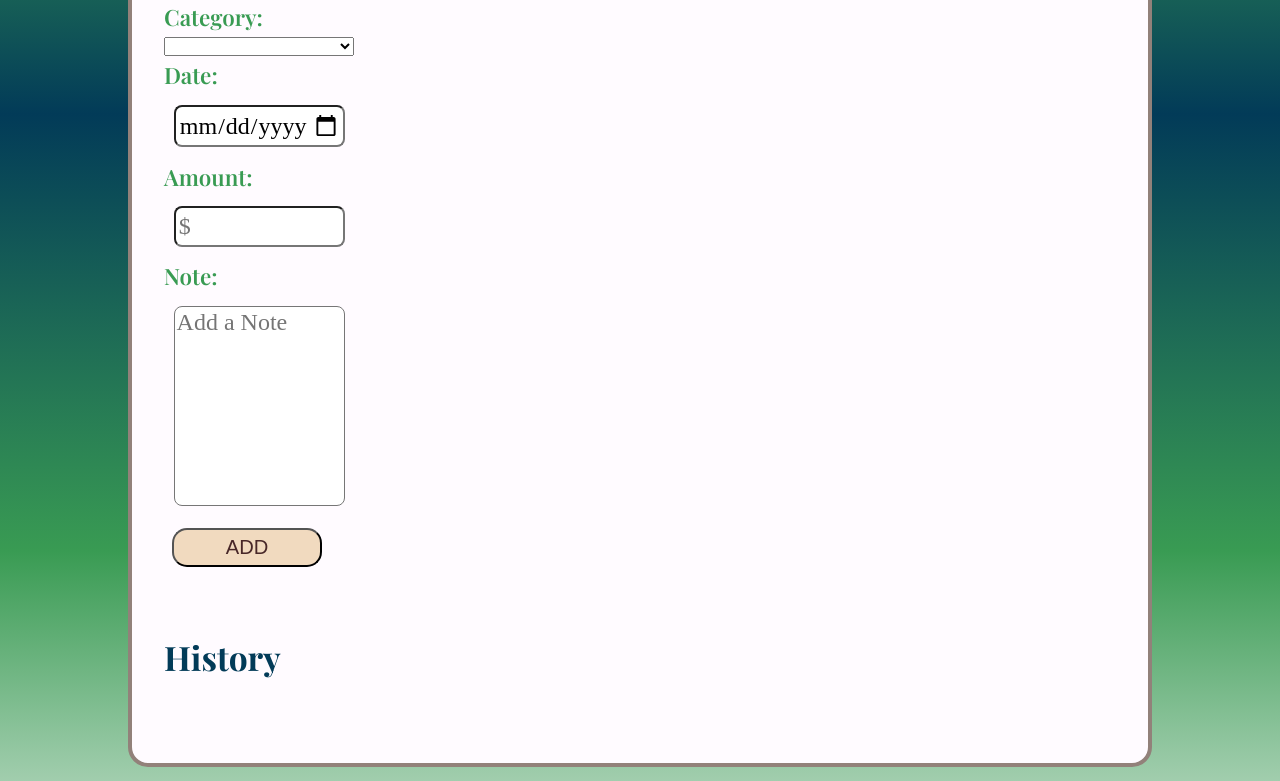
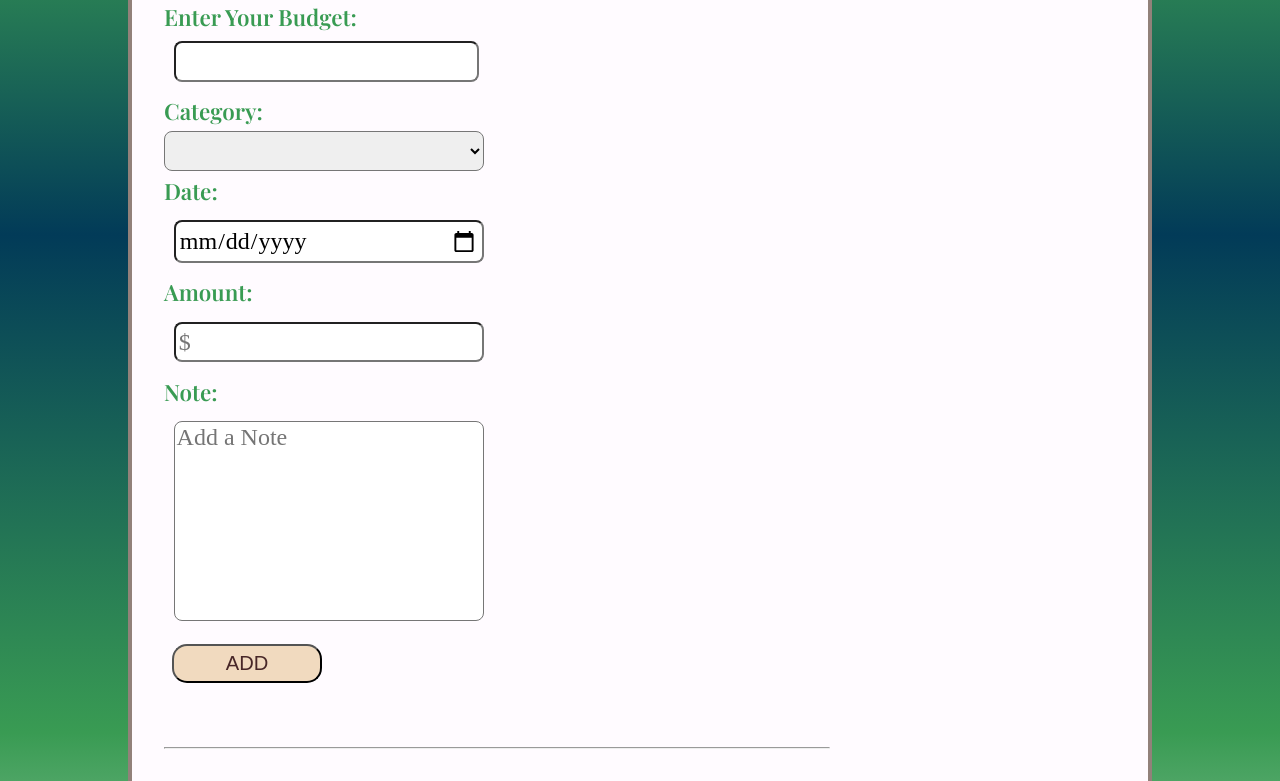
Before and after one commit to Npcodes1/Dollars-and-Sense-Client, a React (Create React App) app: page /tracker in a window 1280 px wide. Shown: the part 760-1541 px from the top of the page. Built offline with nearby package versions, Linux system fonts and the light colour scheme; a web font is replaced by a local one.

Commit message:
updated tracker to have a history list

```diff
--- a/src/Pages.css
+++ b/src/Pages.css
@@ -91,7 +91,7 @@
 }
 
 .transactions-container {
-  max-width: 40%;
+  width: 70%;
   border-radius: 15px;
   padding: 0 0 2rem;
   font-size: 1.4rem;
@@ -100,6 +100,7 @@
 .input-container {
   display: flex;
   flex-direction: column;
+  align-items: flex-start;
   gap: 0.3rem;
 }
 
@@ -116,6 +117,12 @@
   margin: 0.6rem 0;
   padding: 0.5rem;
   font-size: 1.5rem;
+}
+
+#category {
+  height: 40px;
+  width: 20rem;
+  border-radius: 0.5rem;
 }
 
 .transactions input,
@@ -146,38 +153,6 @@
   margin-bottom: 20px;
 }
 
-.table-container {
-  overflow-x: auto;
-}
-
-.table {
-  width: 100%;
-  max-width: 100%;
-  border-collapse: collapse;
-}
-
-.table th,
-.table td {
-  padding: 8px 12px;
-  text-align: left;
-}
-
-.table-heading th {
-  background-color: var(--snow);
-  text-align: center;
-}
-
-.expense-table-row {
-  display: flex;
-  flex-direction: column;
-  align-items: center;
-  justify-content: center;
-}
-
-.expense-table-body .expenses-table-row:nth-child(even) {
-  background-color: var(--light-gray);
-}
-
 .btn {
   padding: 6px 12px;
   font-size: 0.9em;
@@ -198,6 +173,15 @@
 .total-container {
   font-weight: bold;
   background-color: var(--snow);
+}
+
+/* History Section on Tracker Page */
+.history-title {
+  color: var(--caput-mortuum);
+}
+
+.history-list li span {
+  margin: 0.4rem;
 }
 
 /* Forgot Login Page */
--- a/src/components/FinancialTracker.js
+++ b/src/components/FinancialTracker.js
@@ -12,18 +12,28 @@ const FinancialTracker = () => {
   const [note, setNote] = useState("");
   const [income, setIncome] = useState(0);
   const [expense, setExpense] = useState(0);
-  const [total, setTotal] = useState();
+  const [total, setTotal] = useState("");
+  const [history, setHistory] = useState([]);
 
-  //To detect the value in the inputs when they change
-  const handleInputChange = (e) => {
-    console.log(e.target.value);
-    setCategory(category);
-    setDate(date);
-    setAmount(amount);
-    setNote(note);
+  //Add a new entry to history
+  const addEntry = () => {
+    const newEntry = {
+      category: category,
+      date: date,
+      amount: amount,
+      note: note,
+    };
+
+    history.push(newEntry);
+    setHistory(history);
+  };
+
+  const handleTotalInputChange = (e) => {
+    setTotal(parseInt(e.target.total.value));
   };
 
   const handleCreateExpenses = (e) => {
+    e.preventDefault(); //to double check everything is working before it refreshes
     // to tell whether it's income or expense
     if (category === "income") {
       // if selected category is income, add amount to total
@@ -42,7 +52,7 @@ const FinancialTracker = () => {
       note: e.target.note.value,
     };
 
-    console.log(body);
+    // console.log(body);
 
     fetch(`${url}/financial/tracker/entry/create`, {
       method: "POST",
@@ -57,18 +67,6 @@ const FinancialTracker = () => {
       })
       .catch((error) => console.log(error));
   };
-
-  //Retrieve Expenses
-  // const handleGetExpenses = () => {
-  //   fetch(`${url}/financial/tracker/entry/create`, {
-  //     method: "GET",
-  //   })
-  //     .then((response) => response.json())
-  //     .then((result) => {
-  //       console.log(result.data);
-  //     })
-  //     .catch((error) => console.log(error));
-  // };
 
   return (
     <>
@@ -85,26 +83,36 @@ const FinancialTracker = () => {
               className="transactions-container"
               onSubmit={handleCreateExpenses}
             >
-              <div className="input-container">
+              <div className="input-container transactions">
+                <div>
+                  <label htmlFor="budget">Enter Your Budget: </label>
+                  <input
+                    type="number"
+                    id="budget"
+                    name="budget"
+                    value={total}
+                    onChange={(e) => setTotal(e.target.value)}
+                  />
+                </div>
                 <div className="category transactions">
                   <label htmlFor="category">Category: </label>
                   <select
                     id="category"
                     name="category"
                     value={category}
-                    onChange={handleInputChange}
+                    onChange={(e) => setCategory(e.target.value)}
                     required
                   >
                     <option></option>
-                    <option value="income">Income</option>
-                    <option value="morgage-rent">Mortgage/Rent</option>
-                    <option value="utilities">Utilities</option>
-                    <option value="insurance">Insurance</option>
-                    <option value="food">Food/Drinks</option>
-                    <option value="transportation">Transportation</option>
-                    <option value="health-wellness">Health/Wellness</option>
-                    <option value="entertainment">Entertainment</option>
-                    <option value="miscellaneous">Miscellaneous</option>
+                    <option value="Income">Income</option>
+                    <option value="Mortgage-Rent">Mortgage/Rent</option>
+                    <option value="Utilities">Utilities</option>
+                    <option value="Insurance">Insurance</option>
+                    <option value="Food">Food/Drinks</option>
+                    <option value="Transportation">Transportation</option>
+                    <option value="Health-wellness">Health/Wellness</option>
+                    <option value="Entertainment">Entertainment</option>
+                    <option value="Miscellaneous">Miscellaneous</option>
                   </select>
                 </div>
 
@@ -116,7 +124,7 @@ const FinancialTracker = () => {
                     id="date"
                     name="date"
                     value={date}
-                    onChange={handleInputChange}
+                    onChange={(e) => setDate(e.target.value)}
                     required
                   />
 
@@ -128,7 +136,7 @@ const FinancialTracker = () => {
                     name="amount"
                     value={amount}
                     placeholder="$"
-                    onChange={handleInputChange}
+                    onChange={(e) => setAmount(e.target.value)}
                     required
                   />
 
@@ -140,7 +148,7 @@ const FinancialTracker = () => {
                     name="note"
                     value={note}
                     placeholder="Add a Note"
-                    onChange={handleInputChange}
+                    onChange={(e) => setNote(e.target.value)}
                     required
                   ></textarea>
                 </div>
@@ -149,97 +157,37 @@ const FinancialTracker = () => {
                     id="add-transaction"
                     className="btn add-btn"
                     type="submit"
+                    onClick={addEntry}
                   >
                     ADD
                   </button>
                 </div>
               </div>
-
+              <hr />
+              <h2 className="h2-title left-colored-title">
+                Your Total is:
+                <span onChange={handleTotalInputChange}> $</span>
+              </h2>
+              <hr />
               {/* Expenses List */}
               <div className="expenses-list">
-                <h2 className="h2-title left-colored-title">History</h2>
-                {/* <table className="table">
-                  <thead className="table-heading">
-                    <tr>
-                      <th>CATEGORY</th>
-                      <th>DATE</th>
-                      <th>AMOUNT</th>
-                      <th>NOTE</th>
-                      <th>EDIT</th>
-                      <th>DELETE</th>
-                    </tr>
-                  </thead>
-                  <tbody className="expense-table-body">
-                    <tr className="expenses-table-row">
-                      <td></td>
-                      <td></td>
-                      <td></td>
-                      <td></td>
-                      <td className="edit">
-                        <button className="btn btn-edit">EDIT</button>
-                      </td>
-                      <td className="delete">
-                        <button className="btn btn-delete">DELETE</button>
-                      </td>
-                    </tr>
-                    <tr className="expenses-table-row">
-                      <td></td>
-                      <td></td>
-                      <td></td>
-                      <td></td>
-                      <td className="edit">
-                        <button className="btn btn-edit">EDIT</button>
-                      </td>
-                      <td className="delete">
-                        <button className="btn btn-delete">DELETE</button>
-                      </td>
-                    </tr>
-                    <tr className="expenses-table-row">
-                      <td></td>
-                      <td></td>
-                      <td></td>
-                      <td></td>
-                      <td className="edit">
-                        <button className="btn btn-edit">EDIT</button>
-                      </td>
-                      <td className="delete">
-                        <button className="btn btn-delete">DELETE</button>
-                      </td>
-                    </tr>
-                    <tr className="expenses-table-row">
-                      <td></td>
-                      <td></td>
-                      <td></td>
-                      <td></td>
-                      <td className="edit">
-                        <button className="btn btn-edit">EDIT</button>
-                      </td>
-                      <td className="delete">
-                        <button className="btn btn-delete">DELETE</button>
-                      </td>
-                    </tr>
-                    <tr className="expenses-table-row">
-                      <td></td>
-                      <td></td>
-                      <td></td>
-                      <td></td>
-                      <td className="edit">
-                        <button className="btn btn-edit">EDIT</button>
-                      </td>
-                      <td className="delete">
-                        <button className="btn btn-delete">DELETE</button>
-                      </td>
-                    </tr>
-                  </tbody>
-                  <tfoot>
-                    <tr className="total-container">
-                      <td className="total">TOTAL:</td>
-                      <td id="total-amount"></td>
-                      <td></td>
-                      <td></td>
-                    </tr>
-                  </tfoot>
-                </table> */}
+                <h2 className="h2-title left-colored-title history-title">
+                  History
+                </h2>
+                <div className="history">
+                  <ul className="history-list">
+                    {history.map((item, key) => (
+                      //to make sure to have a unique id when creating each list>
+                      <li key={key}>
+                        <span>{item.key}</span>{" "}
+                        <span>Category: {item.category}</span>
+                        <span>Date: {item.date}</span>{" "}
+                        <span>Amount: ${item.amount}</span>
+                        <span>Note: {item.note}</span>
+                      </li>
+                    ))}
+                  </ul>
+                </div>
               </div>
             </form>
           </div>
```
